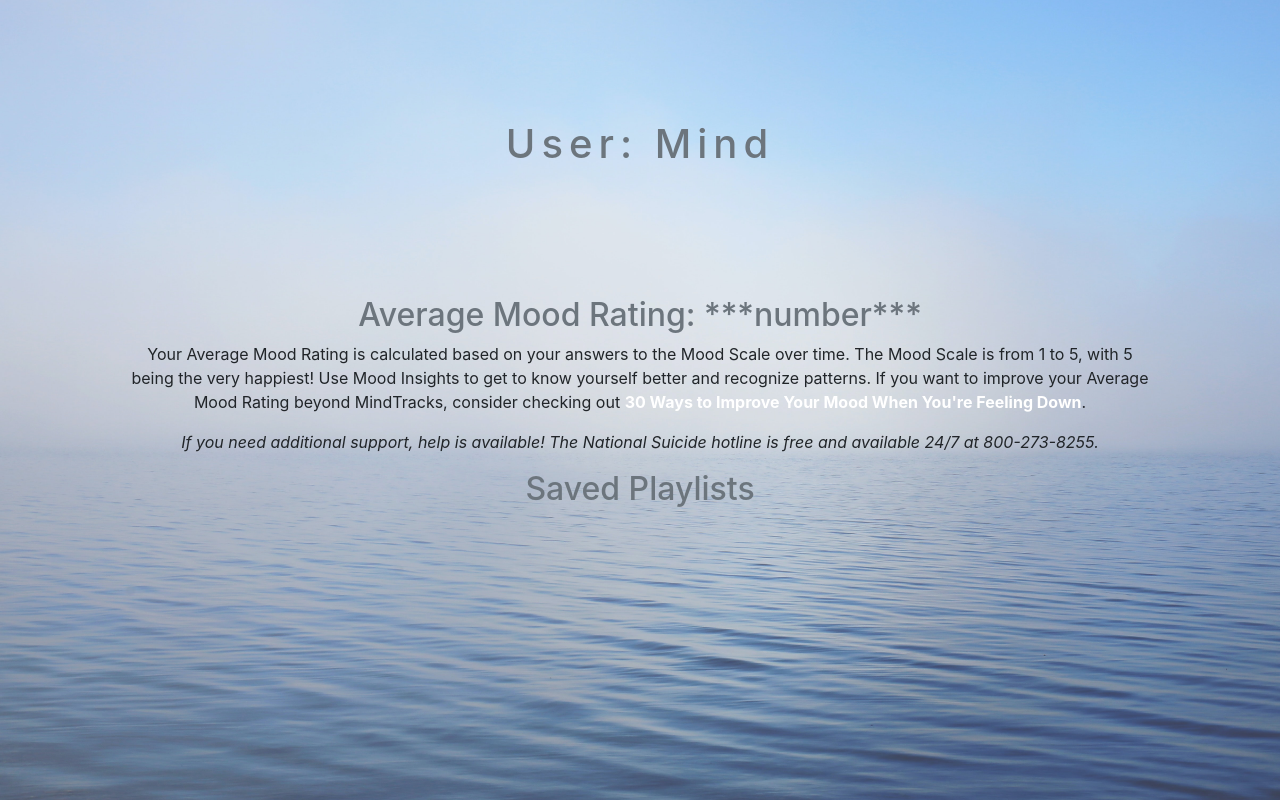
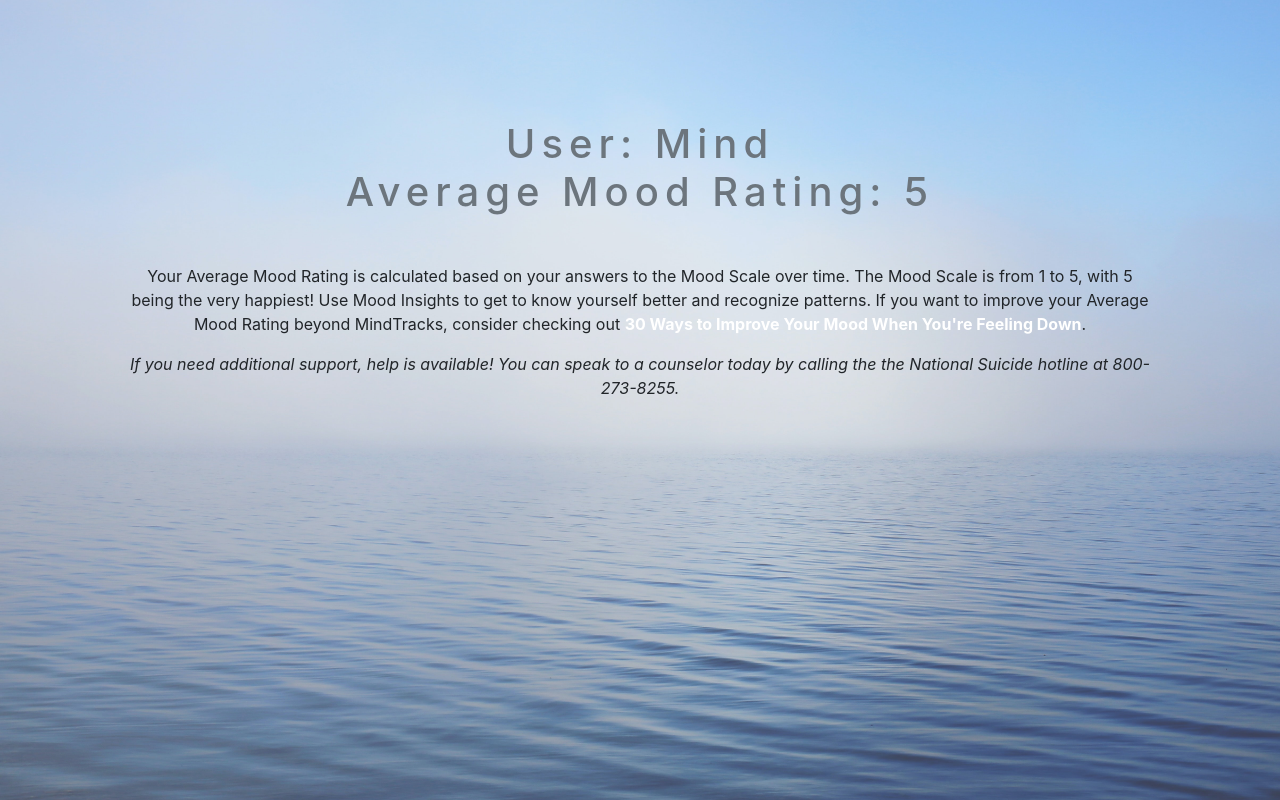
Before and after one commit to ajss25/MindTracks, a Django app: page /user_profile/ in a window 1280 px wide. Shown: the part 56-856 px from the top of the page. Run offline with Django 3.2, Linux system fonts and the light colour scheme; a user stored in the database is signed in; some libraries are stand-ins or nearby versions.

Commit message:
updated look and feel for about and view profile, removed saved playlists, updated links to about

```diff
--- a/MindTracks/about/templates/about/about.html
+++ b/MindTracks/about/templates/about/about.html
@@ -44,12 +44,12 @@
 
       <!-- Background Image -->
     <div class="view" style="background-image: url( {% static '/css/unsplash.jpg' %} ); background-repeat: no-repeat; background-size: cover; background-position: center center;">
-        <h1 class ="text-center text-secondary"> About MindTracks</h1>
+        <h1 class ="text-center text-secondary" id="subpage"> About MindTracks</h1>
         <h3 class ="text-center text-dark"></p>Music can have a huge impact on your mood and mindset.
             MindTracks supports your emotional and physical well-being by enabling you use music
             to positively impact your current state of mind or as soundtrack for your activity level and plays curated music accordingly.</h3>
 
-            <p><em>Developed September 2020 by Alex Shin, Chunho Lee, Dustin Walkup and Jess Dutton</em></p>
+            <p><em>Developed September 2020 by Alex Shin, Chunho Lee, Dustin Walkup, and Jess Dutton</em></p>
 
     <script type="text/javascript" src={% static 'javascript/index.js' %}></script>
     <!-- jQuery first, then Popper.js, then Bootstrap JS -->
--- a/MindTracks/home/templates/home/index.html
+++ b/MindTracks/home/templates/home/index.html
@@ -25,7 +25,7 @@
               <a class="nav-link" href="">Home <span class="sr-only">(current)</span></a>
             </li>
             <li class="nav-item">
-              <a class="nav-link" href="user_profile">View Profile</a>
+              <a class="nav-link" href="/user_profile">View Profile</a>
             </li>
             <li class="nav-item">
               <a class="nav-link" href="about">About</a>
--- a/MindTracks/static/css/main.css
+++ b/MindTracks/static/css/main.css
@@ -36,10 +36,16 @@ h5 {
   width: 200px;
 }
 
+#subpage {
+  text-align: center;
+  padding-bottom: 1em;
+}
+
 p {
   display: block;
   margin-left: 10%;
   margin-right: 10%;
+  font-size: medium;
 }
 
 .btn {
--- a/MindTracks/user_profile/templates/user_profile/user_profile.html
+++ b/MindTracks/user_profile/templates/user_profile/user_profile.html
@@ -49,18 +49,18 @@
     no-repeat; background-size: cover; background-position: center center;">
 {% if user.is_authenticated %}
 
-        <h1 class = "text-center text-secondary">User: {{request.user.username}}</h1>
-        <h2 class = "text-center text-secondary">Average Mood Rating: ***number***</h2>
+        <h1 class = "text-secondary" id="subpage">User: {{request.user.username}}
+        </br>
+              Average Mood Rating: 5</h1>
        <p> Your Average Mood Rating is calculated based on your answers to the Mood Scale over time. The Mood Scale is
-          from 1 to 5, with 5 being the very happiest! Use Mood Insights to get to know yourself better and recognize patterns. If you want to improve your
-          Average Mood Rating beyond MindTracks, consider checking out
+          from 1 to 5, with 5 being the very happiest! Use Mood Insights to get to know yourself better and recognize patterns.
+        If you want to improve your Average Mood Rating beyond MindTracks, consider checking out
                       <a href="https://tinybuddha.com/blog/30-ways-to-improve-your-mood-when-youre-feeling-down/" target="_blank">
                         <b>30 Ways to Improve Your Mood When You're Feeling Down</b></a>.
        </p>
-                 <p><i>If you need additional support, help is available!
-          The National Suicide hotline is free and available 24/7 at 800-273-8255.</i></p>
+                 <p><i>If you need additional support, help is available! You can speak to a counselor today
+                   by calling the the National Suicide hotline at 800-273-8255.</i></p>
 
-          <h2 class = "text-center text-secondary">Saved Playlists</h2>
     </div>
     {% else %}
     <div class="alert alert-danger" role="alert"> Oops! Looks like you're not logged in! Login <a href ='/login' class='alert-link'> Here </a> or Register <a href ='/register' class='alert-link'> Here </a> to use this application</h3> </div>
```
Also changed, not shown: MindTracks/db.sqlite3.
